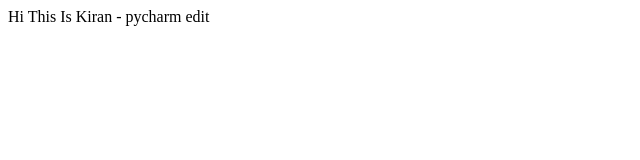
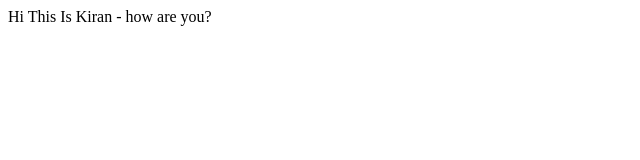
Before and after one commit to k1randdd/k1randdd.github.io, a plain HTML site: page index.html in a window 1280 px wide. Shown: the full height of the page, 0-640 px from the left. Drawn offline with Linux system fonts and the light colour scheme.

Commit message:
more changes

```diff
--- a/index.html
+++ b/index.html
@@ -1,6 +1,6 @@
 <html>
 <body>
-Hi This Is Kiran - pycharm edit
+Hi This Is Kiran - how are you?
 </body>
 
 </html>
```
